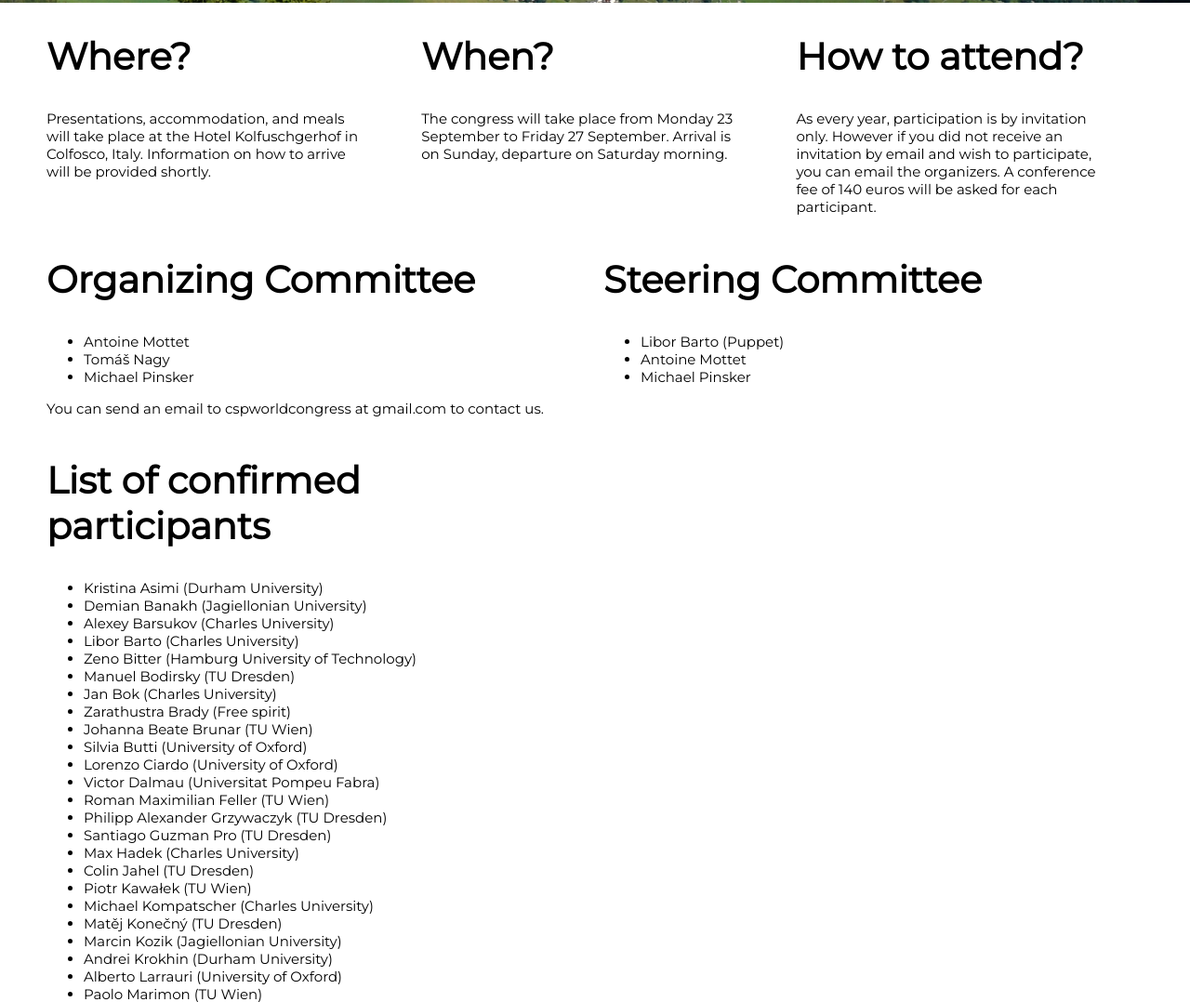
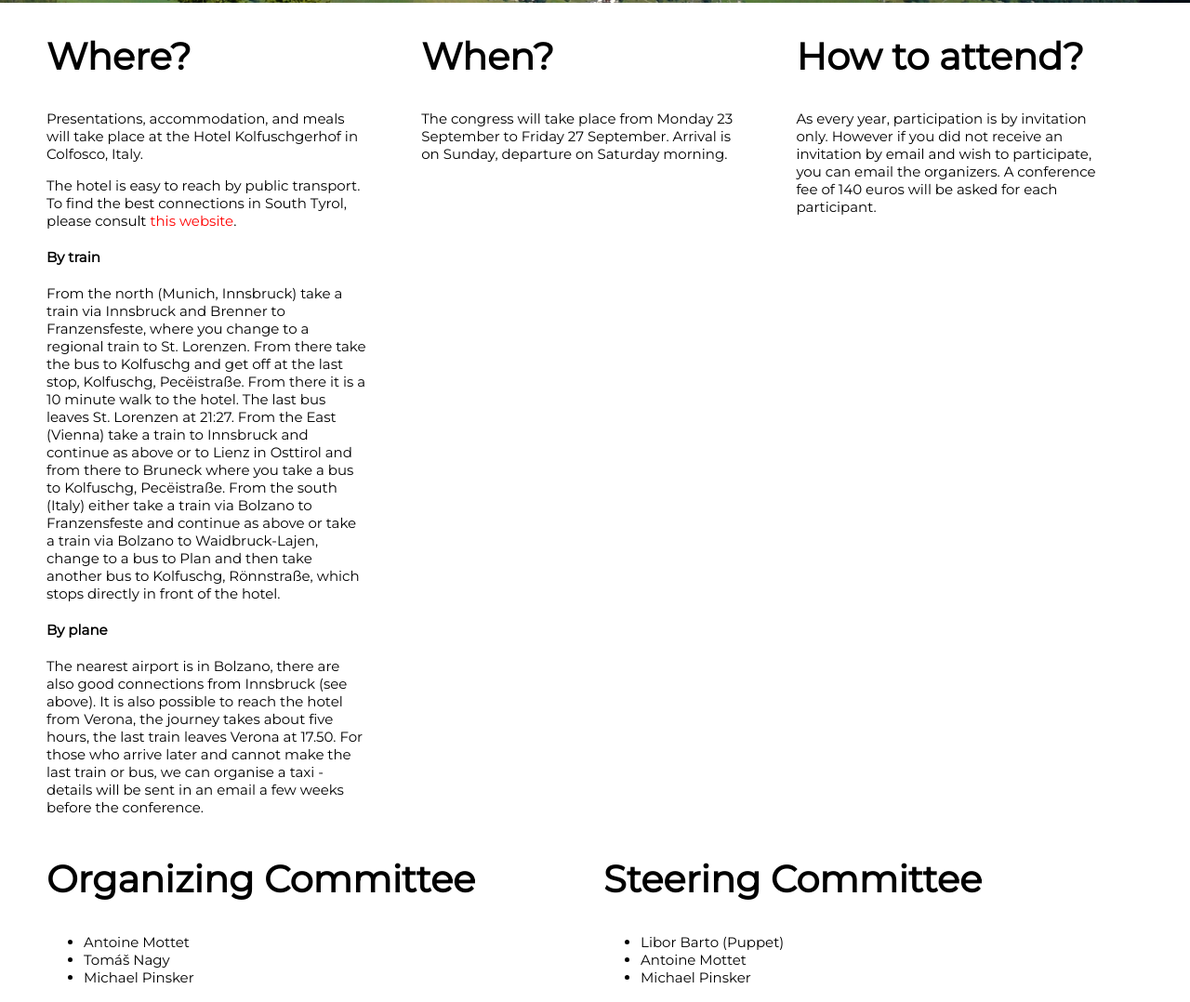
Before and after one commit to CommonWhydoyouCare/commonwhydoyoucare.github.io, a plain HTML site: page index.html in a window 1280 px wide. Shown: the part 797-1875 px from the top of the page at 93% size. Drawn offline with Linux system fonts and the light colour scheme.

Commit message:
instructions

```diff
--- a/index.html
+++ b/index.html
@@ -19,7 +19,22 @@
             <div class="item">
                 <h2>Where?</h2>
                 Presentations, accommodation, and meals will take place at the Hotel Kolfuschgerhof in Colfosco, Italy.
-                Information on how to arrive will be provided shortly.
+                <p>
+                The hotel is easy to reach by public transport. To find the best connections in South Tyrol, please consult <a href="https://www.suedtirolmobil.info/en/" style="color:red;">this website</a>.</p>
+
+<h4>By train</h4>
+
+From the north (Munich, Innsbruck) take a train via Innsbruck and Brenner to Franzensfeste, where you change to a regional train to St. Lorenzen. From there take the bus to Kolfuschg and get off at the last stop, Kolfuschg, Pecëistraße. From there it is a 10 minute walk to the hotel. The last bus leaves St. Lorenzen at 21:27.
+
+From the East (Vienna) take a train to Innsbruck and continue as above or to Lienz in Osttirol and from there to Bruneck where you take a bus to Kolfuschg, Pecëistraße.
+
+From the south (Italy) either take a train via Bolzano to Franzensfeste and continue as above or take a train via Bolzano to Waidbruck-Lajen, change to a bus to Plan and then take another bus to Kolfuschg, Rönnstraße, which stops directly in front of the hotel.
+
+<h4>By plane</h4>
+
+The nearest airport is in Bolzano, there are also good connections from Innsbruck (see above). It is also possible to reach the hotel from Verona, the journey takes about five hours, the last train leaves Verona at 17.50.
+
+For those who arrive later and cannot make the last train or bus, we can organise a taxi - details will be sent in an email a few weeks before the conference.
             </div>
 
             <div class="item">
```
